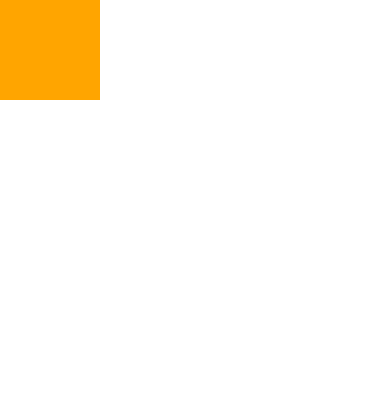
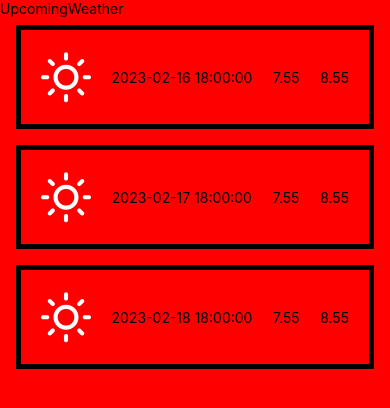
Before and after one commit to AlexJelani/React-Native-WeatherApp, a React Native app: screen / in a window 390 px wide. Shown: the top 408 px of the page. Built offline with nearby package versions, Linux system fonts and the light colour scheme.

Commit message:
added UpcomingWeather component

```diff
--- a/App.js
+++ b/App.js
@@ -1,20 +1,20 @@
-import { StatusBar } from 'expo-status-bar';
-import { StyleSheet, Text, View } from 'react-native';
+import { View, StyleSheet } from 'react-native'
+import React from 'react'
 
+import CurrentWeather from './src/components/UpcomingWeather'
 export default function App() {
   return (
-    <View style={{height:100, width: 100, backgroundColor:'orange'}}>
+      <View style={styles.container}>
+        <CurrentWeather />
 
-
-    </View>
-  );
+      </View>
+  )
 }
 
 const styles = StyleSheet.create({
   container: {
     flex: 1,
-    backgroundColor: '#fff',
-    alignItems: 'center',
-    justifyContent: 'center',
   },
-});
+
+
+})
--- /dev/null
+++ b/src/components/UpcomingWeather.js
@@ -0,0 +1,91 @@
+import React from 'react'
+import { SafeAreaView, StyleSheet, Text, FlatList, View, StatusBar } from 'react-native'
+import { Feather } from '@expo/vector-icons'
+const DATA = [
+  {
+    dt_txt: '2023-02-16 18:00:00',
+    main: {
+      temp_max: 8.55,
+      temp_min: 7.55
+    },
+    weather: [
+      {
+        main: 'Clouds'
+      }
+    ]
+  },
+  {
+    dt_txt: '2023-02-17 18:00:00',
+    main: {
+      temp_max: 8.55,
+      temp_min: 7.55
+    },
+    weather: [
+      {
+        main: 'Rain'
+      }
+    ]
+  },
+  {
+    dt_txt: '2023-02-18 18:00:00',
+    main: {
+      temp_max: 8.55,
+      temp_min: 7.55
+    },
+    weather: [
+      {
+        main: 'Clouds'
+      }
+    ]
+  }
+]
+const Item = (props) => {
+  const { dt_txt, min, max, condition } = props
+  return (
+    <View style={styles.item}>
+      <Feather name={'sun'} size={50} color={'white'} />
+      <Text>{dt_txt}</Text>
+      <Text>{min}</Text>
+      <Text>{max}</Text>
+    </View>
+  )
+}
+const UpcomingWeather = () => {
+  const renderItem = ({ item }) => {
+    return (
+      <Item
+        condition={item.weather[0].main}
+        dt_txt={item.dt_txt}
+        min={item.main.temp_min}
+        max={item.main.temp_max}
+      />
+    )
+  }
+  return (
+    <SafeAreaView style={styles.container}>
+      <Text>UpcomingWeather</Text>
+      <FlatList
+      data={DATA}
+      renderItem={renderItem}
+      keyExtractor={(item)=> item.dt_txt}
+      />
+    </SafeAreaView>
+  )
+}
+const styles = StyleSheet.create({
+  container: {
+    flex: 1,
+    marginTop: StatusBar.currentHeight || 0,
+    backgroundColor: 'red'
+  },
+  item: {
+    padding: 20,
+    marginVertical: 8,
+    marginHorizontal: 16,
+    flexDirection: 'row',
+    justifyContent:'space-between',
+    alignItems: 'center',
+    borderWidth:5
+  }
+})
+export default UpcomingWeather
```
Also changed, not shown: src/components/CurrentWeather.js (added, +66 -0 lines).
